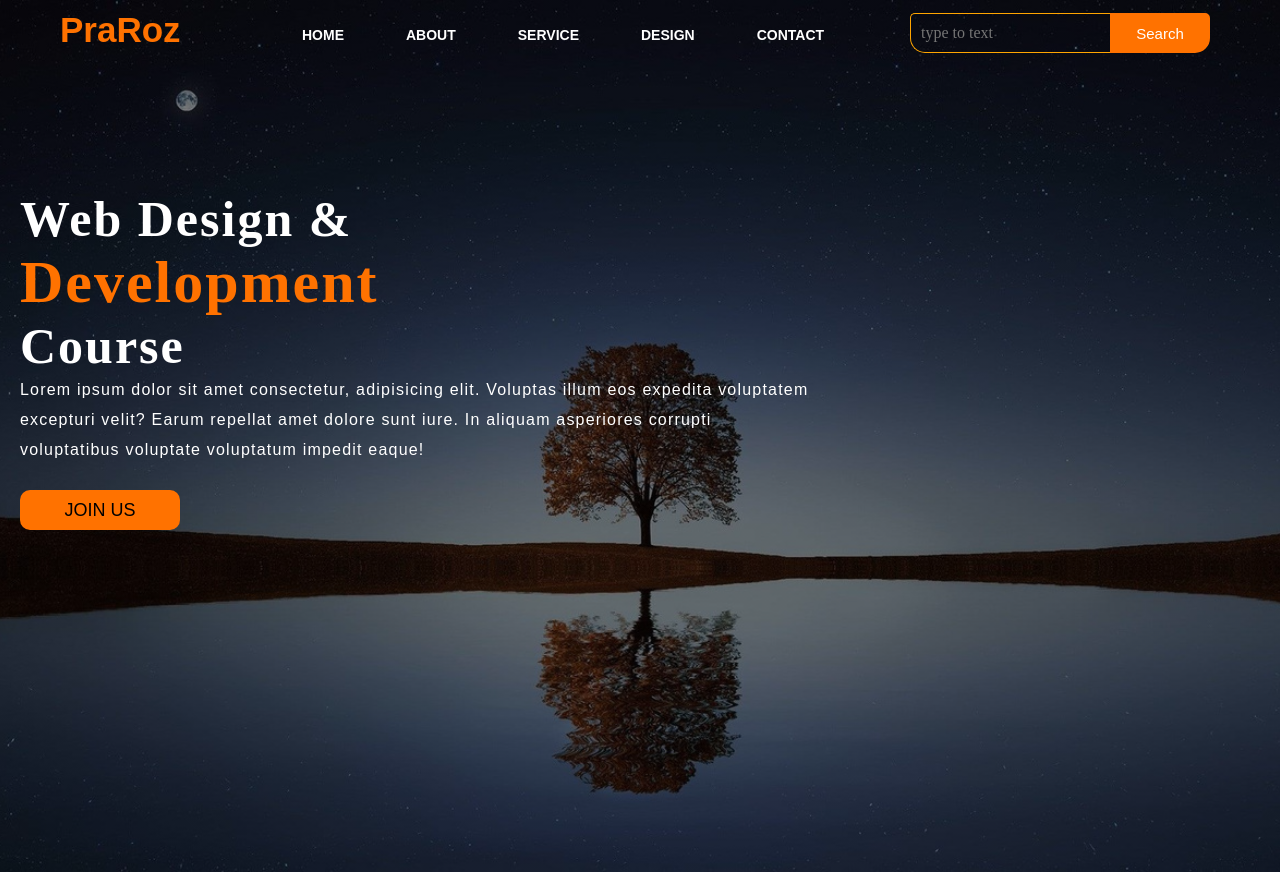
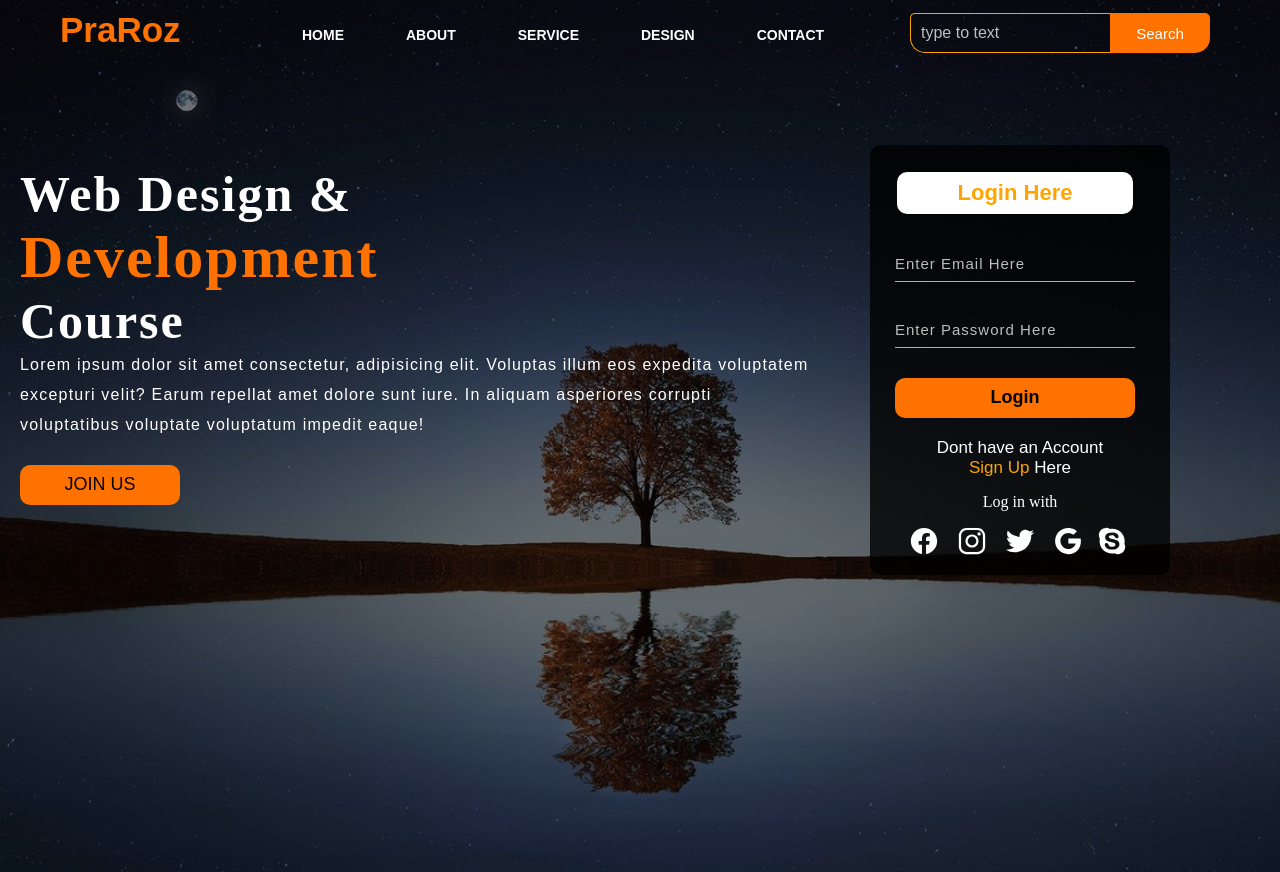
Before and after one commit to Banaz-S/Log-In-course, a plain HTML site: page index.html in a window 1280 px wide. Drawn offline with nearby package versions, Linux system fonts and the light colour scheme.

Commit message:
adding log in

```diff
--- a/index.html
+++ b/index.html
@@ -35,7 +35,26 @@
                 <br>voluptatibus voluptate voluptatum impedit eaque!</p>
 
                 <button class="cn"><a href="#">JOIN US</a></button>
-        </div>
+                <div class="form">
+                    <h2>Login Here</h2>
+                    <input type="email" name="email" placeholder="Enter Email Here">
+                    <input type="password" name="" placeholder="Enter Password Here">
+                    <button class="btnn"> <a href="#">Login</a></button>
+
+                    <p class="link">Dont have an Account<br>
+                    <a href="#">Sign Up </a>Here</p>
+                    <p class="liw">Log in with</p>
+                    <div class="icon">
+                        <a href="#"><ion-icon name="logo-facebook"></ion-icon></a>
+                        <a href="#"><ion-icon name="logo-instagram"></ion-icon></a>
+                        <a href="#"><ion-icon name="logo-twitter"></ion-icon></a>
+                        <a href="#"><ion-icon name="logo-google"></ion-icon></a>
+                        <a id="sk" href="#"><ion-icon name="logo-skype"></ion-icon></a>
+
+                    </div>
+                </div>
+            </div>
     </div>
+    <script src="https://unpkg.com/ionicons@5.4.0/dist/ionicons.js"></script>
 </body>
 </html>
--- a/style.css
+++ b/style.css
@@ -96,11 +96,13 @@ ul li a:hover{
     font-size: 15px;
     border-top-right-radius: 5px;
     border-bottom-right-radius: 15px;
+    cursor: pointer;
 }
 
 .btn:focus{
     outline: none;
 }
+
 
 .srch:focus{
     outline: none;
@@ -126,7 +128,7 @@ ul li a:hover{
     font-family: 'Times New Roman';
     font-size: 50px;
     padding-left: 20px;
-    margin-top: 9%;
+    margin-top: 7%;
     letter-spacing: 2px;
 }
 
@@ -158,3 +160,113 @@ ul li a:hover{
     color: #ff7200;
     font-size: 60px;
 }
+
+.btnn{
+    width: 240px;
+    height: 40px;
+    background: #ff7200;
+    border: none;
+    margin-top: 30px;
+    font-size: 18px;
+    border-radius: 10px;
+    cursor: pointer;
+    color: white;
+    transition: 0.4s ease
+}
+
+.btnn a{
+    text-decoration: none;
+    color: black;
+    font-weight: bold;
+}
+.btnn:hover{
+    background: white;
+    color: orange;
+}
+
+.form{
+    width: 250px;
+    height: 380px;
+    background: linear-gradient(to top, rgba(0,0,0,0.8)50%,rgba(0,0,0,0.8)50%);
+    position: absolute;
+    top: -20px;
+    left: 870px;
+    border-radius: 10px;
+    padding: 25px;
+}
+
+.form h2{
+    width: 220px;
+    font-family: sans-serif;
+    text-align: center;
+    color: orange;
+    font-size: 22px;
+    background-color: white;
+    border-radius: 10px;
+    margin: 2px;
+    padding: 8px;
+}
+
+.form input{
+    width: 240px;
+    height: 35px;
+    background: transparent;
+    border-bottom: 1px solid orange;
+    border-top: none;
+    border-right: none;
+    border-left: none;
+    color: white;
+    font-size: 15px;
+    letter-spacing: 1px;
+    margin-top: 30px;
+    font-family: sans-serif;
+}
+
+.form input:focus{
+    outline: none;
+}
+
+::placeholder{
+    color: rgb(190, 189, 189);
+    font-family: arial;
+}
+
+.form .link{
+    font-family: Arial, Helvetica, sans-serif;
+    font-size: 17px;
+    padding-top: 20px;
+    text-align: center;
+}
+
+.form .link a{
+text-decoration: none;
+color:orange;
+}
+
+.liw{
+    padding-top: 15px;
+    padding-bottom: 10px;
+    text-align: center;
+}
+
+.icon a{
+    text-decoration: none;
+    color: white;
+
+}
+
+.icon ion-icon{
+    color: white;
+    font-size: 30px;
+    padding-left: 14px;
+    padding-top: 5px;
+    transition: 0.3s ease;
+}
+
+#sk{
+    position: absolute;
+}
+
+.icon ion-icon:hover{
+    color: orange;
+}
```
